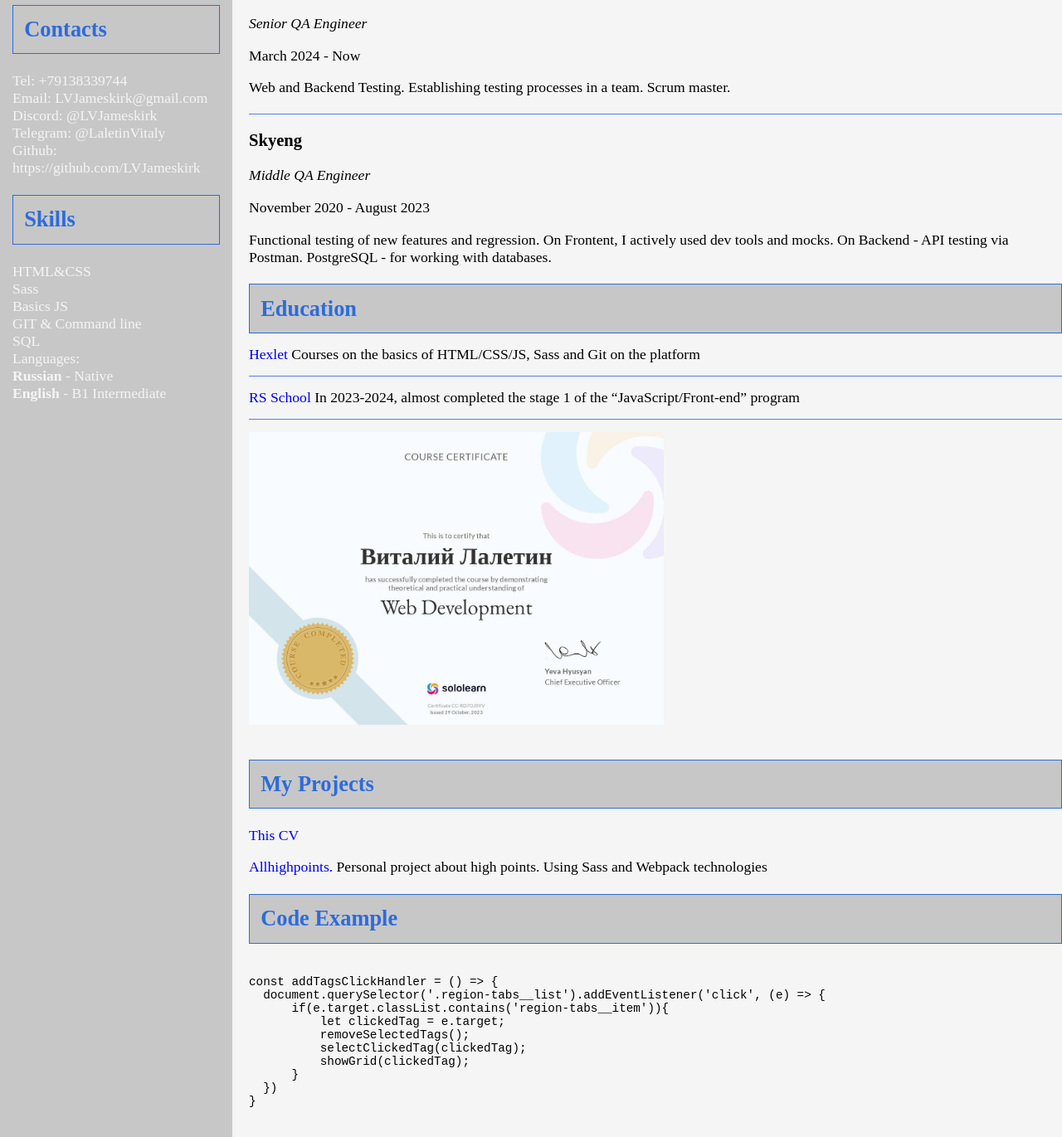
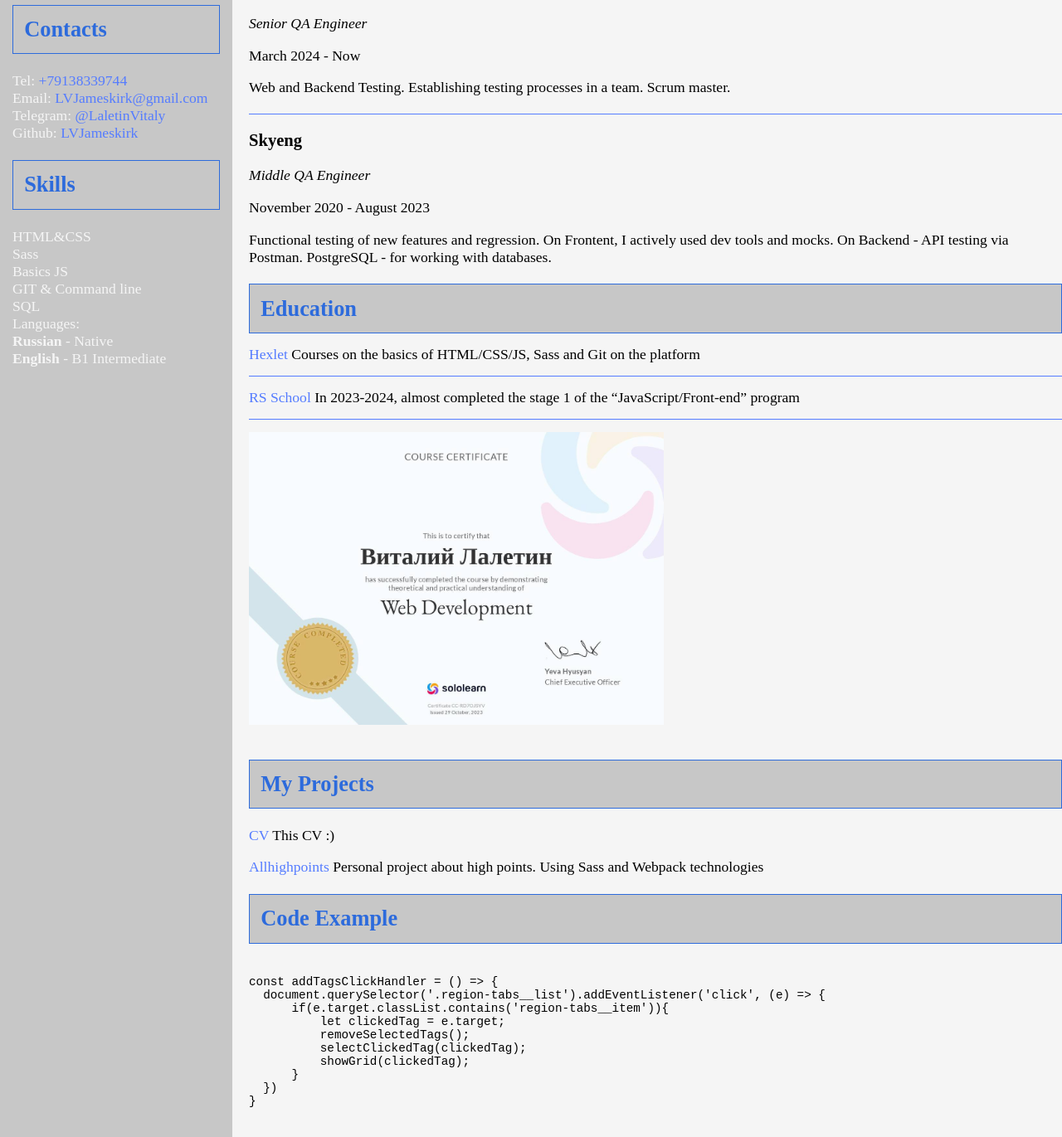
Before and after one commit to LVJameskirk/rsschool-cv, a plain HTML site: page index.html in a window 1280 px wide. Shown: the part 476-1847 px from the top of the page at 83% size. Drawn offline with Linux system fonts and the light colour scheme.

Commit message:
fix: update links

```diff
--- a/index.html
+++ b/index.html
@@ -29,11 +29,10 @@
         <section class="section-contacts" id="contacts">
             <h2>Contacts</h2>
             <ul>
-                <li>Tel: +79138339744</li>
-                <li>Email: LVJameskirk@gmail.com</li>
-                <li>Discord: @LVJameskirk</li>
-                <li>Telegram: @LaletinVitaly</li>
-                <li>Github: https://github.com/LVJameskirk</li>
+                <li>Tel: <a href="tel:+79138339744">+79138339744</a></li>
+                <li>Email: <a href="mailto:LVJameskirk@gmail.com">LVJameskirk@gmail.com</a></li>
+                <li>Telegram: <a href="https://t.me/LaletinVitaly" target="_blank">@LaletinVitaly</a></li>
+                <li>Github: <a href="https://github.com/LVJameskirk" target="_blank">LVJameskirk</a></li>
             </ul>
         </section>
 
@@ -106,7 +105,7 @@
                     Courses on the basics of HTML/CSS/JS, Sass and Git on the platform
                 </li>
                 <li class="education-item">
-                    <a href="https://rs.school/js/" target="_blank">RS School</a>
+                    <a href="https://rs.school/courses/javascript" target="_blank">RS School</a>
                     In 2023-2024, almost completed the stage 1 of the “JavaScript/Front-end” program
                 </li>
                 <li  class="education-item">
@@ -117,8 +116,8 @@
 
         <section class="section-projects" id="projects">
             <h2>My Projects</h2>
-            <p><a href="https://github.com/LVJameskirk/rsschool-cv" target="_blank">This CV</a></p>
-            <p><a href="https://github.com/LVJameskirk/rsschool-cv" target="_blank">Allhighpoints.</a> Personal project about high points. Using Sass and Webpack technologies</p>
+            <p><a href="https://github.com/LVJameskirk/rsschool-cv" target="_blank">CV</a> This CV :)</p>
+            <p><a href="https://allhighpoints.ru/" target="_blank">Allhighpoints</a> Personal project about high points. Using Sass and Webpack technologies</p>
          </section>
 
         <section class="section-code" id="code">
--- a/style.css
+++ b/style.css
@@ -76,7 +76,7 @@ a {
 }
 
 .nav-item a, a:visited {
-  color: white;
+  color: rgb(245, 245, 245);
 }
 
 /* Main */
@@ -90,7 +90,7 @@ main {
   min-width: 280px;
 }
 
-section a:visited {
+section a, section a:visited {
   color: rgb(85, 124, 255);
 }
 
```
